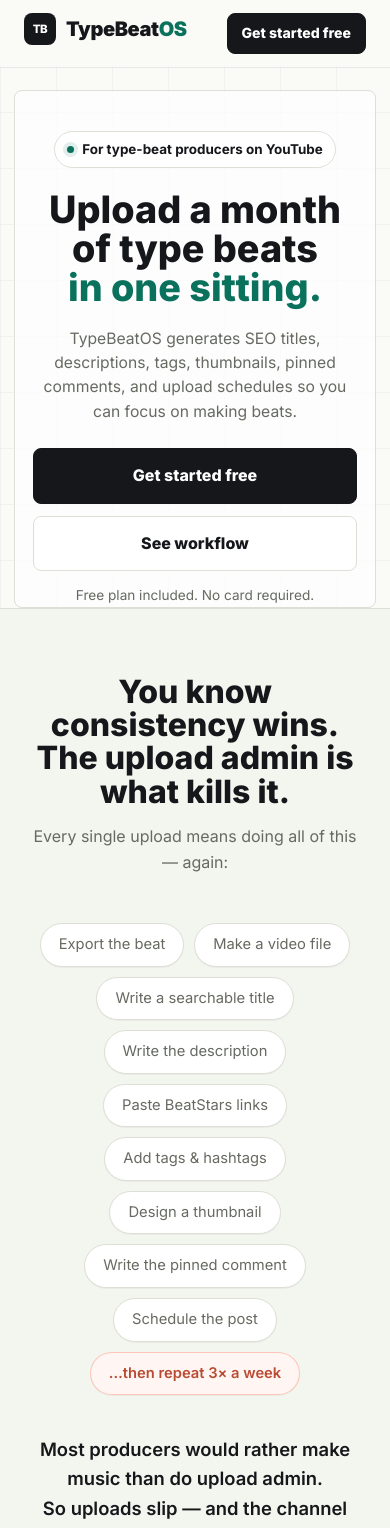
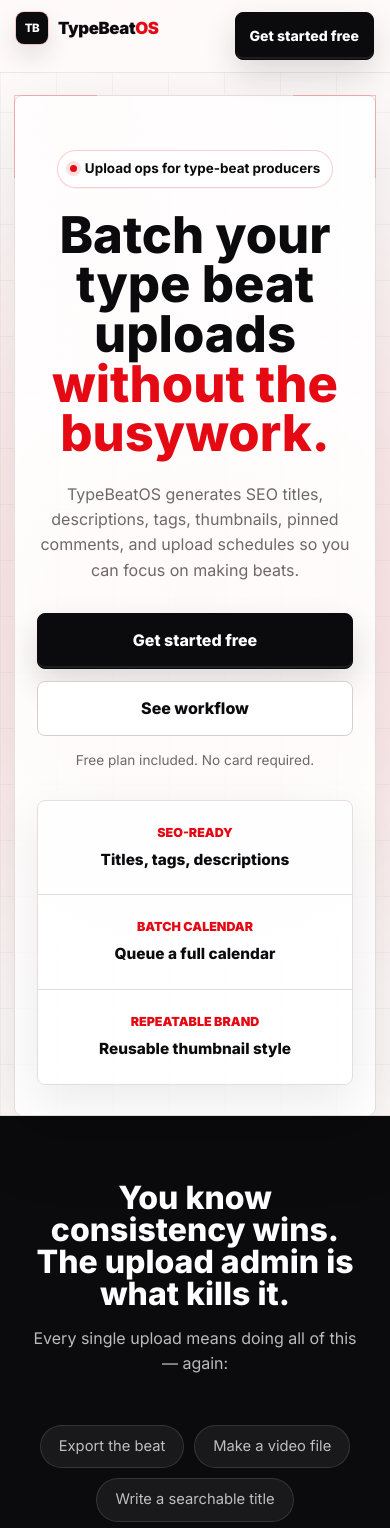
Before and after one commit to harrybhatiadevs/TypeBeatOS, a Next.js app: page / in a window 390 px wide. Shown: the top 1528 px of the page. Built offline with nearby package versions, Linux system fonts and the light colour scheme; no server answers.

Commit message:
Create red black landing mockup

```diff
--- a/app/globals.css
+++ b/app/globals.css
@@ -1357,3 +1357,316 @@ textarea { resize: vertical; min-height: 100px; line-height: 1.5; }
     display: none;
   }
 }
+
+/* ============================================================
+   UI/UX Mockup #1 - red / black / white landing direction
+   ============================================================ */
+
+.marketing-page,
+.signup-auth {
+  --m-bg: #fffafa;
+  --m-paper: #ffffff;
+  --m-paper-soft: #f7f3f3;
+  --m-ink: #0b0b0d;
+  --m-muted: #6f6868;
+  --m-line: #e8dddd;
+  --m-primary: #e50914;
+  --m-primary-dark: #9f0710;
+  --m-accent: #ff3340;
+  --m-shadow: 0 24px 80px rgba(11, 11, 13, 0.1);
+  background:
+    radial-gradient(circle at 50% 8%, rgba(229, 9, 20, 0.12), transparent 28rem),
+    linear-gradient(rgba(11, 11, 13, 0.035) 1px, transparent 1px),
+    linear-gradient(90deg, rgba(11, 11, 13, 0.035) 1px, transparent 1px),
+    var(--m-bg);
+  background-size: auto, 56px 56px, 56px 56px, auto;
+}
+
+.marketing-page .nav {
+  background: rgba(255, 250, 250, 0.88);
+  border-bottom-color: rgba(11, 11, 13, 0.08);
+}
+
+.logo-mark {
+  background: var(--m-ink);
+  box-shadow: 0 0 0 1px rgba(229, 9, 20, 0.18), 0 12px 26px rgba(11, 11, 13, 0.12);
+}
+
+.logo-word span,
+.signup-auth .auth-card h1 span,
+.marketing-page .accent {
+  color: var(--m-primary);
+}
+
+.marketing-page .nav-link {
+  color: #5f5a5a;
+}
+
+.marketing-page .nav-link:hover,
+.marketing-page .nav-link.active {
+  background: rgba(229, 9, 20, 0.08);
+  color: var(--m-ink);
+  text-decoration: none;
+}
+
+.marketing-page .btn,
+.signup-auth .btn {
+  min-height: 48px;
+  border-radius: 8px;
+  font-weight: 800;
+  letter-spacing: 0;
+}
+
+.marketing-page .btn-primary,
+.signup-auth .btn-primary {
+  background: var(--m-ink);
+  border-color: var(--m-ink);
+  color: #fff;
+  box-shadow: inset 0 -2px 0 rgba(255, 255, 255, 0.08), 0 14px 32px rgba(11, 11, 13, 0.14);
+}
+
+.marketing-page .btn-primary:hover,
+.signup-auth .btn-primary:hover {
+  background: var(--m-primary);
+  border-color: var(--m-primary);
+  box-shadow: inset 0 -2px 0 rgba(0, 0, 0, 0.12), 0 16px 36px rgba(229, 9, 20, 0.22);
+  text-decoration: none;
+}
+
+.marketing-page .btn-ghost {
+  background: #fff;
+  border-color: #d8cece;
+  color: var(--m-ink);
+}
+
+.marketing-page .btn-ghost:hover {
+  border-color: var(--m-primary);
+  color: var(--m-primary);
+  text-decoration: none;
+}
+
+.marketing-page .hero {
+  padding: 36px 24px 0;
+}
+
+.hero-shell {
+  overflow: visible;
+  padding: 70px 44px 34px;
+  border: 1px solid var(--m-line);
+  border-radius: 8px;
+  background:
+    linear-gradient(180deg, rgba(255, 255, 255, 0.92), rgba(255, 255, 255, 0.78)),
+    radial-gradient(circle at 20% 0%, rgba(229, 9, 20, 0.13), transparent 20rem);
+  box-shadow: var(--m-shadow);
+}
+
+.hero-shell::before,
+.hero-shell::after {
+  border-color: rgba(229, 9, 20, 0.24);
+}
+
+.marketing-page .eyebrow,
+.signup-auth .eyebrow {
+  border-color: rgba(229, 9, 20, 0.2);
+  background: #fff;
+  color: var(--m-ink);
+  box-shadow: 0 1px 0 rgba(11, 11, 13, 0.04);
+}
+
+.eyebrow-dot {
+  background: var(--m-primary);
+  box-shadow: 0 0 0 4px rgba(229, 9, 20, 0.12);
+}
+
+.marketing-page h1 {
+  max-width: 940px;
+  font-size: clamp(3.1rem, 6.4vw, 6rem);
+  line-height: 0.94;
+  text-wrap: balance;
+}
+
+.marketing-page h2 {
+  font-size: clamp(2rem, 4.5vw, 3.5rem);
+  line-height: 1;
+  text-wrap: balance;
+}
+
+.marketing-page .hero .sub {
+  max-width: 720px;
+  margin: 24px auto 30px;
+  color: var(--m-muted);
+  font-size: 1.12rem;
+}
+
+.hero-metrics {
+  display: grid;
+  grid-template-columns: repeat(3, 1fr);
+  gap: 0;
+  max-width: 880px;
+  margin: 34px auto 0;
+  overflow: hidden;
+  border: 1px solid var(--m-line);
+  border-radius: 8px;
+  background: rgba(255, 255, 255, 0.86);
+  box-shadow: 0 16px 50px rgba(11, 11, 13, 0.08);
+}
+
+.hero-metrics div {
+  padding: 22px 24px;
+  border-right: 1px solid var(--m-line);
+  text-align: left;
+}
+
+.hero-metrics div:last-child {
+  border-right: 0;
+}
+
+.hero-metrics strong,
+.hero-metrics span {
+  display: block;
+}
+
+.hero-metrics strong {
+  color: var(--m-primary);
+  font-size: 0.78rem;
+  font-weight: 900;
+  text-transform: uppercase;
+}
+
+.hero-metrics span {
+  margin-top: 5px;
+  color: var(--m-ink);
+  font-size: 0.96rem;
+  font-weight: 720;
+}
+
+.marketing-page .problem {
+  margin-top: -1px;
+  background: #0b0b0d;
+  color: #fff;
+}
+
+.marketing-page .problem h2,
+.marketing-page .problem .problem-punch {
+  color: #fff;
+}
+
+.marketing-page .problem .section-sub,
+.marketing-page .problem .chip {
+  color: rgba(255, 255, 255, 0.72);
+}
+
+.marketing-page .problem .chip {
+  border-color: rgba(255, 255, 255, 0.12);
+  background: rgba(255, 255, 255, 0.06);
+}
+
+.marketing-page .problem .chip-repeat {
+  border-color: rgba(229, 9, 20, 0.5);
+  background: rgba(229, 9, 20, 0.18);
+  color: #fff;
+}
+
+.marketing-page .step,
+.marketing-page .feature,
+.marketing-page .plan {
+  border-color: var(--m-line);
+  background: #fff;
+  box-shadow: 0 1px 0 rgba(11, 11, 13, 0.04);
+}
+
+.marketing-page .step-num,
+.marketing-page .feature-icon {
+  background: rgba(229, 9, 20, 0.09);
+  color: var(--m-primary);
+}
+
+.marketing-page .feature:hover {
+  border-color: rgba(229, 9, 20, 0.42);
+}
+
+.marketing-page .plan-featured {
+  border-color: var(--m-ink);
+  background:
+    linear-gradient(145deg, #111113, #050506 70%),
+    var(--m-ink);
+}
+
+.marketing-page .plan-badge,
+.marketing-page .plan li::before {
+  background: var(--m-primary);
+  color: #fff;
+}
+
+.marketing-page .plan li::before {
+  background: none;
+  color: var(--m-primary);
+}
+
+.marketing-page .final-cta {
+  background:
+    radial-gradient(circle at 50% 110%, rgba(229, 9, 20, 0.26), transparent 30rem),
+    #0b0b0d;
+}
+
+.marketing-page .final-cta .accent {
+  color: #ff5260;
+}
+
+.signup-auth input:focus {
+  border-color: var(--m-primary);
+  box-shadow: 0 0 0 4px rgba(229, 9, 20, 0.1);
+}
+
+.signup-auth .auth-alt a {
+  color: var(--m-primary);
+}
+
+@media (max-width: 820px) {
+  .hero-shell {
+    padding: 54px 22px 30px;
+  }
+
+  .marketing-page .hero {
+    padding: 22px 14px 0;
+  }
+
+  .hero-metrics {
+    grid-template-columns: 1fr;
+    margin-top: 28px;
+  }
+
+  .hero-metrics div {
+    border-right: 0;
+    border-bottom: 1px solid var(--m-line);
+    text-align: center;
+  }
+
+  .hero-metrics div:last-child {
+    border-bottom: 0;
+  }
+
+  .marketing-page h1 {
+    font-size: clamp(2.45rem, 13vw, 3.5rem);
+    line-height: 0.98;
+  }
+}
+
+@media (max-width: 560px) {
+  .marketing-page .nav-inner {
+    padding: 12px 16px;
+  }
+
+  .logo-word {
+    font-size: 1.05rem;
+  }
+
+  .marketing-page .hero .sub {
+    font-size: 1rem;
+    line-height: 1.58;
+  }
+
+  .marketing-page .btn {
+    width: 100%;
+  }
+}
--- a/app/page.tsx
+++ b/app/page.tsx
@@ -51,12 +51,12 @@ export default async function Landing() {
           <div className="hero-copy">
             <p className="eyebrow">
               <span className="eyebrow-dot" aria-hidden="true" />
-              For type-beat producers on YouTube
+              Upload ops for type-beat producers
             </p>
             <h1>
-              Upload a month of type beats
+              Batch your type beat uploads
               <br />
-              <span className="accent">in one sitting.</span>
+              <span className="accent">without the busywork.</span>
             </h1>
             <p className="sub">
               TypeBeatOS generates SEO titles, descriptions, tags, thumbnails, pinned comments, and
@@ -73,63 +73,17 @@ export default async function Landing() {
             <p className="form-note">Free plan included. No card required.</p>
           </div>
 
-          <div className="hero-preview" aria-label="TypeBeatOS upload package preview">
-            <div className="preview-window">
-              <div className="preview-bar">
-                <span />
-                <span />
-                <span />
-              </div>
-              <div className="preview-body">
-                <div className="preview-main">
-                  <div className="preview-kicker">Upload package</div>
-                  <h3>Dark Dreams - Drake Type Beat</h3>
-                  <p>SEO title, description, tags, thumbnail, pinned comment, and schedule.</p>
-                  <div className="preview-tags">
-                    <span>Drake type beat</span>
-                    <span>melodic trap</span>
-                    <span>92 BPM</span>
-                  </div>
-                </div>
-                <div className="preview-side">
-                  <div className="mini-stat">
-                    <strong>12</strong>
-                    <span>ready posts</span>
-                  </div>
-                  <div className="thumbnail-card">
-                    <span>TYPE BEAT</span>
-                    <strong>DARK DREAMS</strong>
-                  </div>
-                </div>
-              </div>
-              <div className="preview-schedule">
-                <div>
-                  <span>Mon</span>
-                  <strong>6:00 PM</strong>
-                </div>
-                <div>
-                  <span>Wed</span>
-                  <strong>6:00 PM</strong>
-                </div>
-                <div>
-                  <span>Fri</span>
-                  <strong>6:00 PM</strong>
-                </div>
-              </div>
-            </div>
-          </div>
-
-          <div className="hero-proof" aria-label="TypeBeatOS workflow stats">
+          <div className="hero-metrics" aria-label="TypeBeatOS workflow highlights">
             <div>
-              <strong>SEO</strong>
+              <strong>SEO-ready</strong>
               <span>Titles, tags, descriptions</span>
             </div>
             <div>
-              <strong>Batch</strong>
+              <strong>Batch calendar</strong>
               <span>Queue a full calendar</span>
             </div>
             <div>
-              <strong>Brand</strong>
+              <strong>Repeatable brand</strong>
               <span>Reusable thumbnail style</span>
             </div>
           </div>
```
